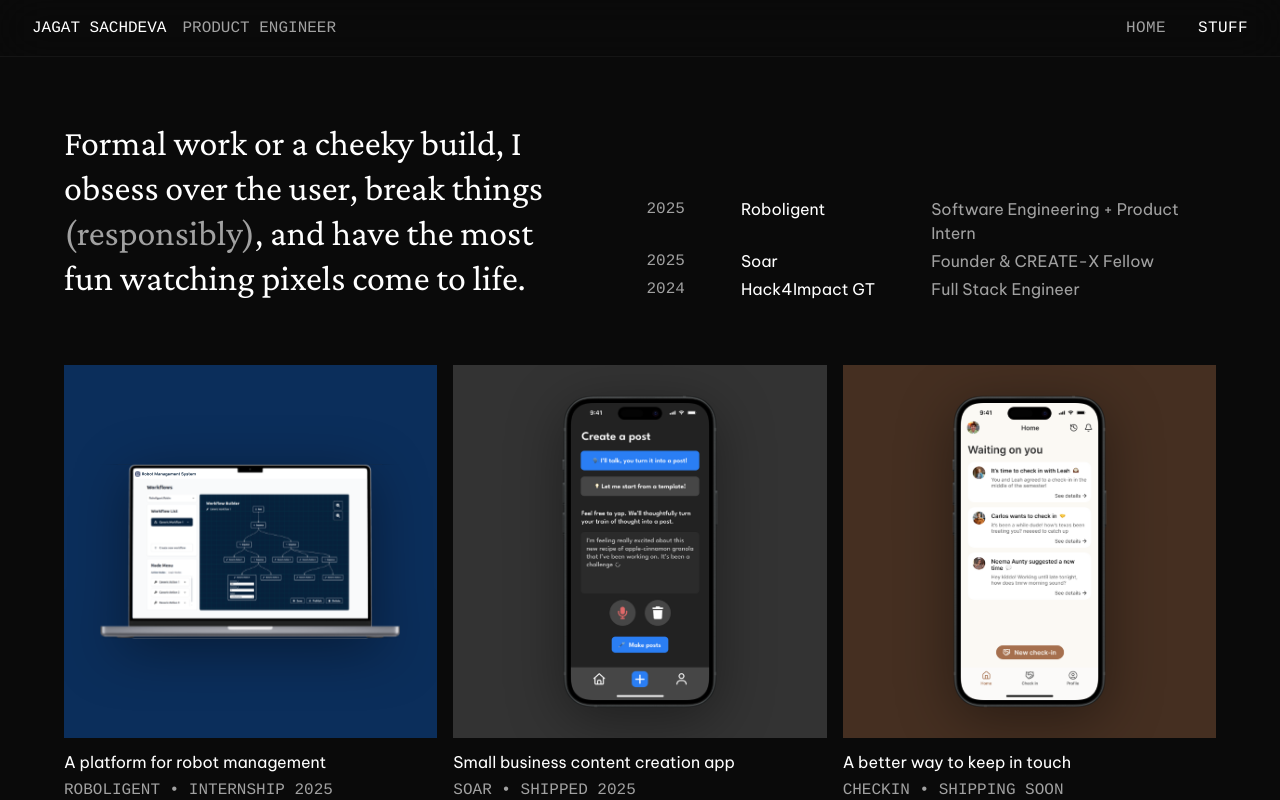
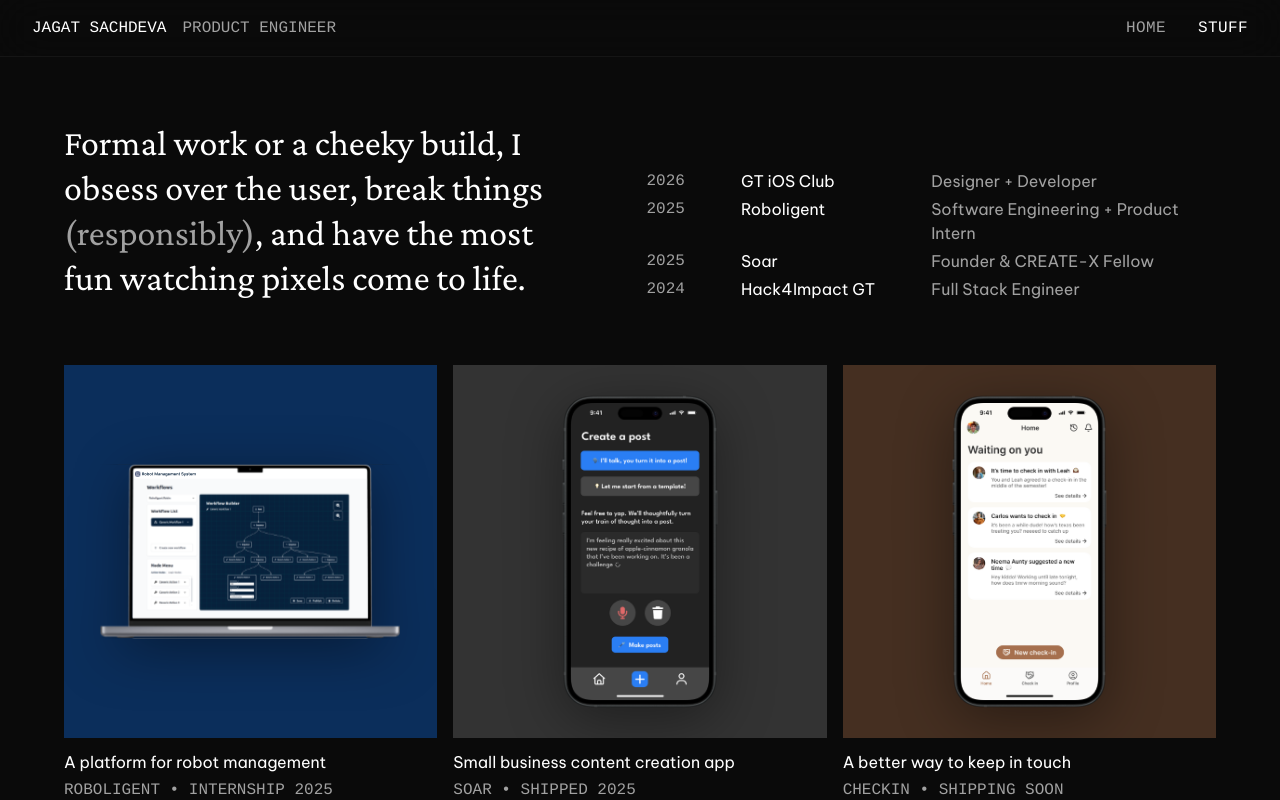
Before and after one commit to jsachdeva7/portfolio, a Next.js app: page /work in a window 1280 px wide. Shown: the top 800 px of the page. Built offline with nearby package versions, Linux system fonts and the light colour scheme.

Commit message:
ios club

```diff
--- a/src/components/work/Header.tsx
+++ b/src/components/work/Header.tsx
@@ -1,5 +1,10 @@
 export default function Header() {
   const workExperience = [
+    {
+      year: '2026',
+      company: 'GT iOS Club',
+      position: 'Designer + Developer'
+    },
     {
       year: '2025',
       company: 'Roboligent',
```
